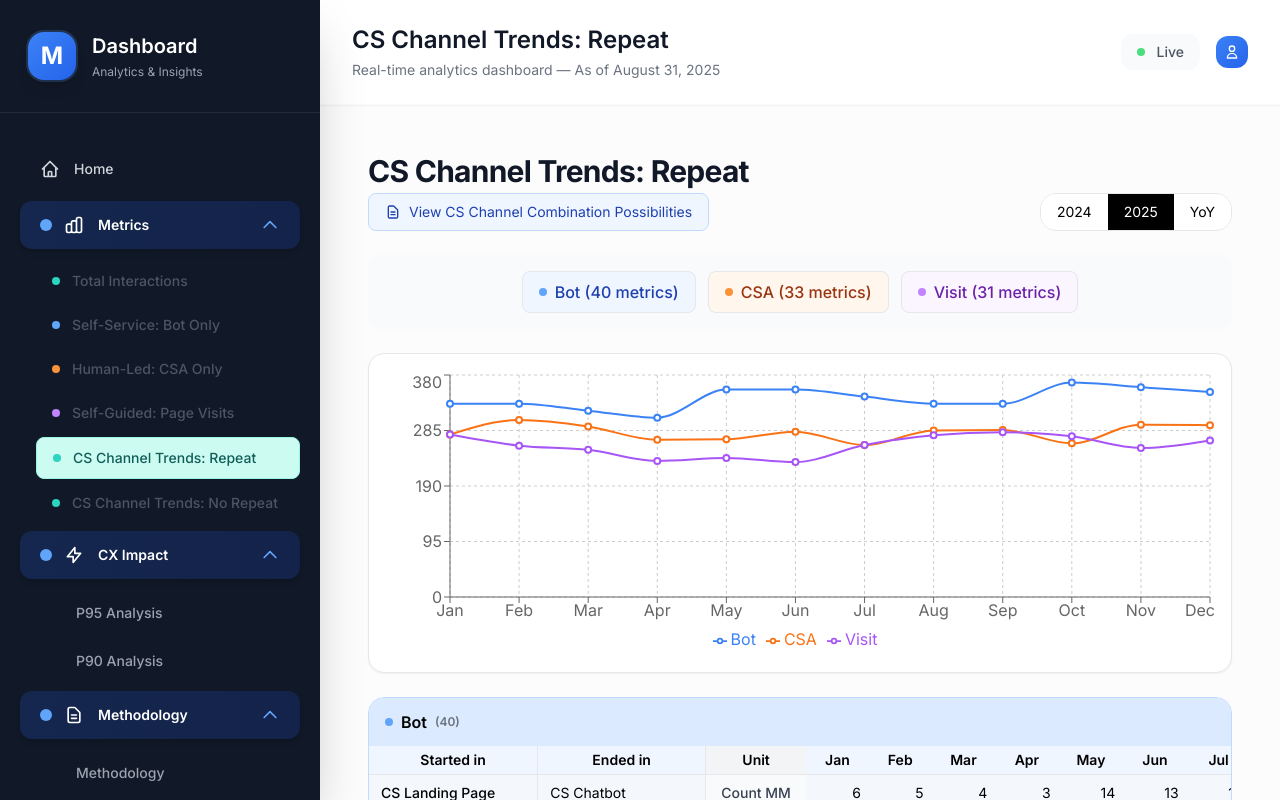
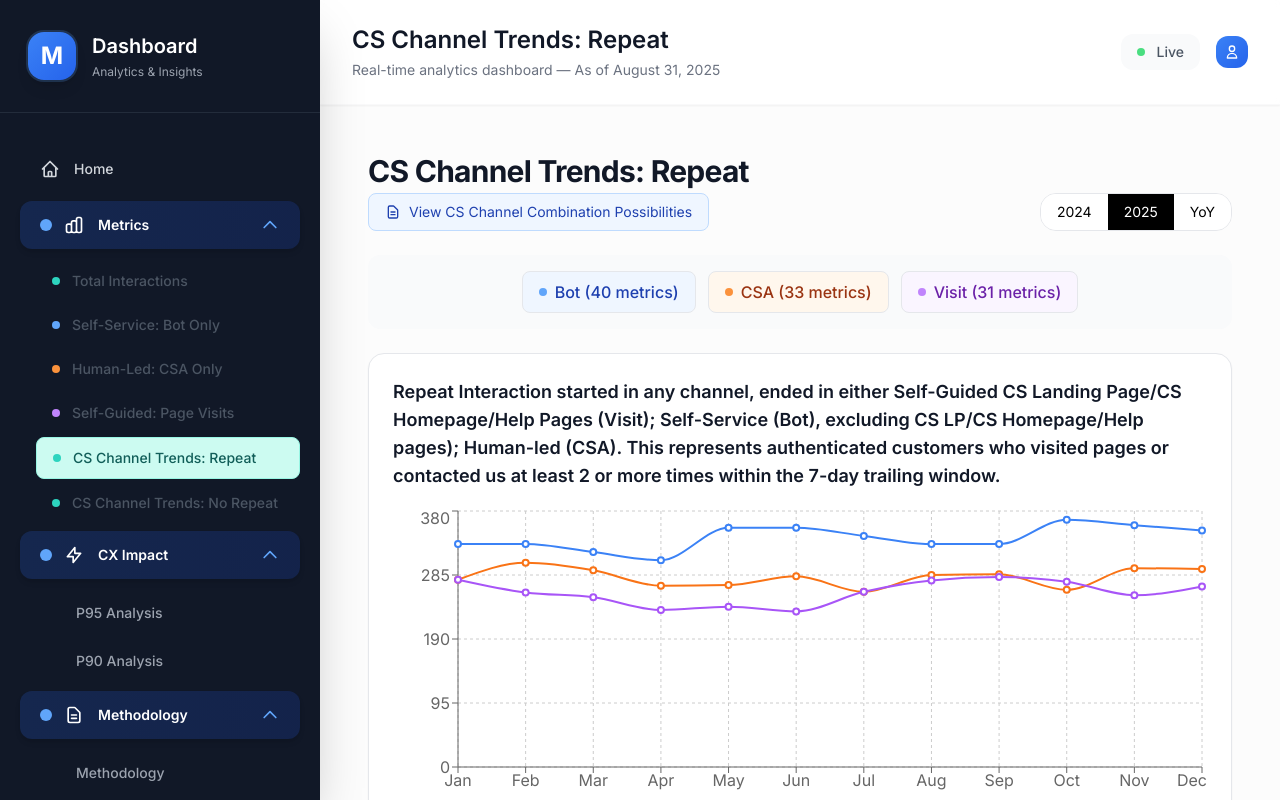
Before and after one commit to ai-native-lab-dev/metrics-mock-v1, a React (Create React App) app: page / in a window 1280 px wide. Both pictures are taken after a click on the button "CS Channel Trends: Repeat". Shown: the top 800 px of the page. Built offline with nearby package versions, Linux system fonts and the light colour scheme.

Commit message:
feat: Add detailed graph titles and update matrix rules description
- Added comprehensive graph titles for CS Channel Trends (repeat vs single interactions)
- Updated Channel Matrix Rules intro to explain legacy experience rollout
- Improved clarity of interaction measurement definitions

```diff
--- a/src/views/CSChannelTrends.tsx
+++ b/src/views/CSChannelTrends.tsx
@@ -265,7 +265,14 @@ export default function CSChannelMatrix({ type, onNavigate }: CSChannelMatrixPro
       </div>
 
       {/* Summary Graph */}
-      <div className="w-full h-80 border rounded-2xl bg-white shadow-sm p-4">
+      <div className="w-full border rounded-2xl bg-white shadow-sm p-6">
+        <h3 className="text-lg font-semibold text-gray-900 mb-4">
+          {type === "repeat"
+            ? "Repeat Interaction started in any channel, ended in either Self-Guided CS Landing Page/CS Homepage/Help Pages (Visit); Self-Service (Bot), excluding CS LP/CS Homepage/Help pages); Human-led (CSA). This represents authenticated customers who visited pages or contacted us at least 2 or more times within the 7-day trailing window."
+            : "Single Interaction started in any channel, ended in either Self-Guided CS Landing Page/CS Homepage/Help Pages (Visit); Self-Service (Bot), excluding CS LP/CS Homepage/Help pages); Human-led (CSA). This represents authenticated customers who visited pages or contacted us only 1 time within the 7-day trailing window."
+          }
+        </h3>
+        <div className="h-80">
           <ResponsiveContainer width="100%" height="100%">
             <LineChart data={chartData}>
               <CartesianGrid strokeDasharray="3 3" />
@@ -279,6 +286,7 @@ export default function CSChannelMatrix({ type, onNavigate }: CSChannelMatrixPro
             </LineChart>
           </ResponsiveContainer>
         </div>
+      </div>
 
       <Section title="Bot" rows={grouped.Bot} sectionRef={botRef} />
       <Section title="CSA" rows={grouped.CSA} sectionRef={csaRef} />
--- a/src/views/ChannelMatrixRules.tsx
+++ b/src/views/ChannelMatrixRules.tsx
@@ -7,9 +7,7 @@ export default function ChannelMatrixRules() {
       <div className="text-center space-y-4 mb-8">
         <h1 className="text-3xl font-bold text-gray-900">Channel Matrix Rules</h1>
         <p className="text-lg text-gray-600 max-w-3xl mx-auto">
-          Understanding the business logic behind customer service channel interactions.
-          This matrix shows what combinations are <strong>possible</strong> vs. <strong>not possible</strong>
-          based on our customer journey design.
+          This matrix illustrates which channel start–end combinations are valid and which are not. Customers can begin in either the <strong>CS Landing Page</strong> or the <strong>CS Homepage</strong> (depending on rollout of the legacy experience). Any other path either generates a new contact ID or falls outside the definition of how we measure an interaction ended in a channel.
         </p>
       </div>
 
```
Lines whose indentation alone changed are shown as unchanged.
